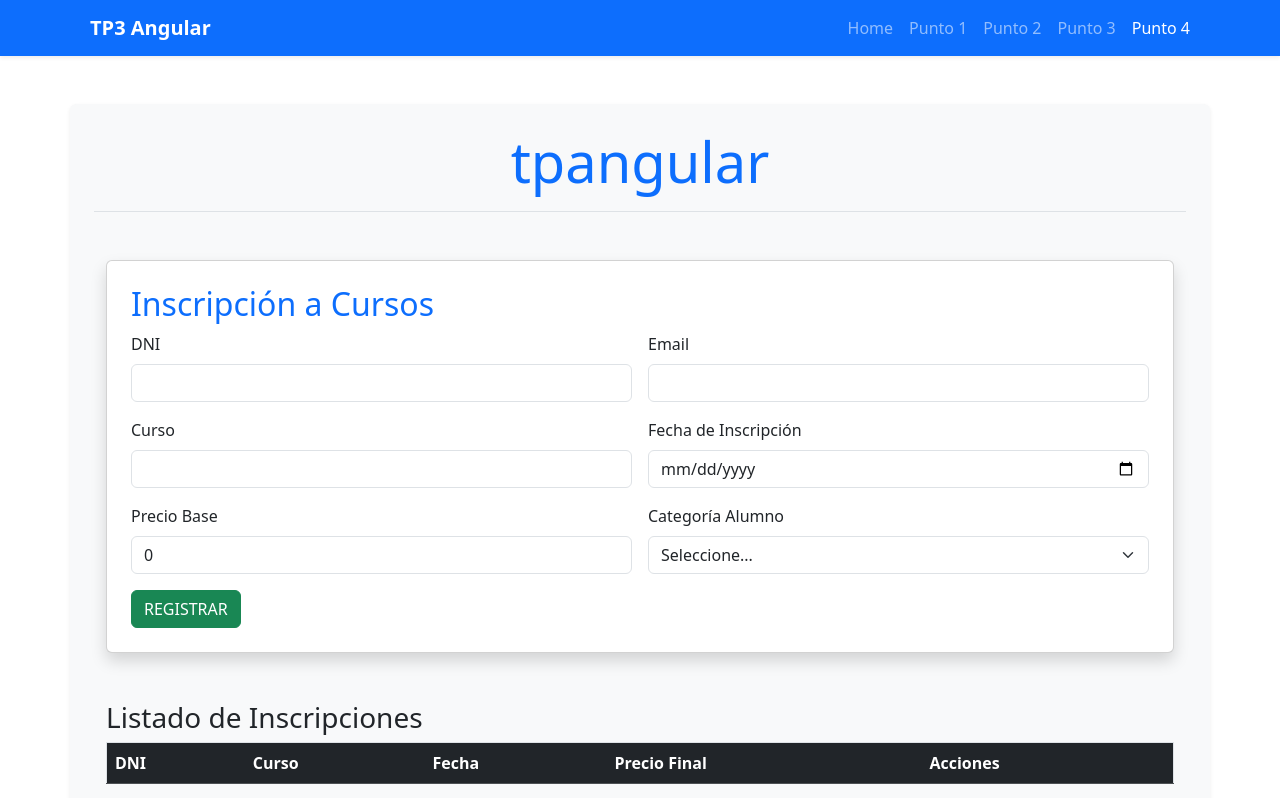
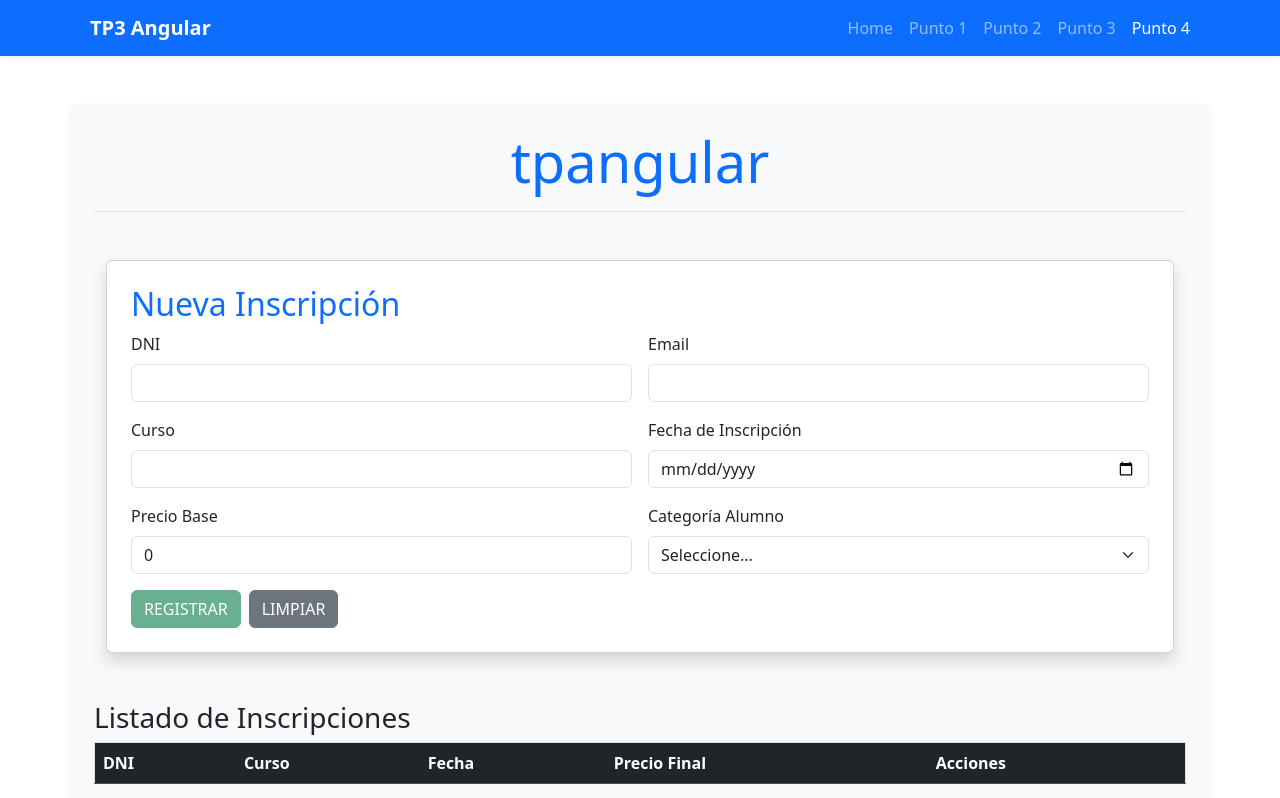
Before and after one commit to leoalevalle/pysw_tpangular, an Angular app: page /punto4 in a window 1280 px wide. Shown: the top 798 px of the page. Built offline with nearby package versions, Linux system fonts and the light colour scheme.

Commit message:
Servicio de inscripcion

```diff
--- a/src/app/components/punto4/punto4.html
+++ b/src/app/components/punto4/punto4.html
@@ -1,39 +1,54 @@
 <div class="container mt-4">
   <div class="card shadow p-4">
-    <h2 class="text-primary">Inscripción a Cursos</h2>
+    <h2 class="text-primary">{{ indiceEditando === null ? 'Nueva Inscripción' : 'Editando Inscripción' }}</h2>
 
     <form #formInscripcion="ngForm">
       <div class="row g-3">
+
         <div class="col-md-6">
           <label class="form-label">DNI</label>
-          <input type="text" class="form-control" name="dni" [(ngModel)]="nuevaInscripcion.dni">
+          <input type="text" class="form-control" name="dni" required
+                pattern="^[0-9]{7,8}$" title="Ingrese un DNI válido (7 u 8 dígitos)"
+                [(ngModel)]="nuevaInscripcion.dni" #dni="ngModel"
+                [class.is-invalid]="dni.invalid && dni.touched">
+                <div class="invalid-feedback">
+                  El DNI debe tener exactamente 8 números.
+                </div>
         </div>
 
         <div class="col-md-6">
           <label class="form-label">Email</label>
-          <input type="text" class="form-control" name="email" [(ngModel)]="nuevaInscripcion.email">
+          <input type="email" class="form-control" name="email" required email
+                 [(ngModel)]="nuevaInscripcion.email" #email="ngModel"
+                 [class.is-invalid]="email.invalid && email.touched">
         </div>
 
         <div class="col-md-6">
           <label class="form-label">Curso</label>
-          <input type="text" class="form-control" name="curso" [(ngModel)]="nuevaInscripcion.curso">
+          <input type="text" class="form-control" name="curso" required
+                 [(ngModel)]="nuevaInscripcion.curso" #curso="ngModel"
+                 [class.is-invalid]="curso.invalid && curso.touched">
         </div>
 
         <div class="col-md-6">
           <label class="form-label">Fecha de Inscripción</label>
-          <input type="date" class="form-control" name="fecha" [(ngModel)]="nuevaInscripcion.fechaInscripcion">
+          <input type="date" class="form-control" name="fecha" required
+                 [(ngModel)]="nuevaInscripcion.fechaInscripcion" #fecha="ngModel"
+                 [class.is-invalid]="fecha.invalid && fecha.touched">
         </div>
 
         <div class="col-md-6">
           <label class="form-label">Precio Base</label>
-          <input type="number" class="form-control" name="precio"
-                 [(ngModel)]="nuevaInscripcion.precio" (change)="calcularPrecio()">
+          <input type="number" class="form-control" name="precio" required min="1"
+                 [(ngModel)]="nuevaInscripcion.precio" (change)="calcularPrecio()"
+                 #precio="ngModel" [class.is-invalid]="precio.invalid && precio.touched">
         </div>
 
         <div class="col-md-6">
           <label class="form-label">Categoría Alumno</label>
-          <select class="form-select" name="cat"
-                  [(ngModel)]="nuevaInscripcion.categoriaAlumno" (change)="calcularPrecio()">
+          <select class="form-select" name="cat" required
+                  [(ngModel)]="nuevaInscripcion.categoriaAlumno" (change)="calcularPrecio()"
+                  #cat="ngModel" [class.is-invalid]="cat.invalid && cat.touched">
             <option value="">Seleccione...</option>
             <option value="1">Estudiante (35% OFF)</option>
             <option value="2">Egresado (50% OFF)</option>
@@ -42,16 +57,32 @@
         </div>
 
         <div class="col-12" *ngIf="nuevaInscripcion.precio > 0 && nuevaInscripcion.categoriaAlumno">
-          <div class="alert alert-info">
+          <div class="alert alert-info py-2">
             <strong>Precio Final: </strong> {{ nuevaInscripcion.precioFinal | currency }}
           </div>
         </div>
 
-        <div class="col-12">
-          <button type="button" class="btn btn-success" (click)="registrar()">REGISTRAR</button>
+        <div class="col-12 d-flex gap-2">
+          <button type="button" class="btn"
+                  [ngClass]="indiceEditando === null ? 'btn-success' : 'btn-warning'"
+                  [disabled]="formInscripcion.invalid"
+                  (click)="registrar(formInscripcion)">
+            {{ indiceEditando === null ? 'REGISTRAR' : 'GUARDAR CAMBIOS' }}
+          </button>
+
+          <button type="button" class="btn btn-secondary"
+                  (click)="cancelarEdicion(formInscripcion)">
+            {{ indiceEditando === null ? 'LIMPIAR' : 'CANCELAR' }}
+          </button>
         </div>
+
+        <small class="text-danger" *ngIf="formInscripcion.invalid && formInscripcion.dirty">
+          * Todos los campos son obligatorios y deben ser válidos.
+        </small>
       </div>
     </form>
+  </div>
+
   </div>
 
   <div class="mt-5">
@@ -92,4 +123,3 @@
        Particulares: {{ inscripcionService.getResumen().particulares }}</p>
     <p><strong>Total General: {{ inscripcionService.getResumen().total }}</strong></p>
   </div>
-</div>
--- a/src/app/components/punto4/punto4.ts
+++ b/src/app/components/punto4/punto4.ts
@@ -1,6 +1,7 @@
 import { Component } from '@angular/core';
 import { CommonModule } from '@angular/common';
 import { FormsModule } from '@angular/forms';
+import { NgForm } from '@angular/forms';
 
 import { Inscripcion } from '../../services/inscripcion';
 import { Inscripcionmodel } from '../../models/inscripcionmodel';
@@ -31,7 +32,7 @@ export class Punto4 {
     }
   }
 
-  registrar() {
+  registrar(form: NgForm  ) {
     if (this.indiceEditando === null) {
       // MODO CREAR
       this.inscripcionService.registrarInscripcion({ ...this.nuevaInscripcion });
@@ -40,6 +41,7 @@ export class Punto4 {
       this.inscripcionService.actualizarInscripcion(this.indiceEditando, { ...this.nuevaInscripcion });
       this.indiceEditando = null;
     }
+    form.resetForm();
     this.nuevaInscripcion = this.resetInscripcion();
   }
 
@@ -54,7 +56,8 @@ export class Punto4 {
     }
   }
 
-  cancelarEdicion() {
+  cancelarEdicion(form: NgForm) {
+    form.resetForm();
     this.nuevaInscripcion = this.resetInscripcion();
     this.indiceEditando = null;
   }
```
